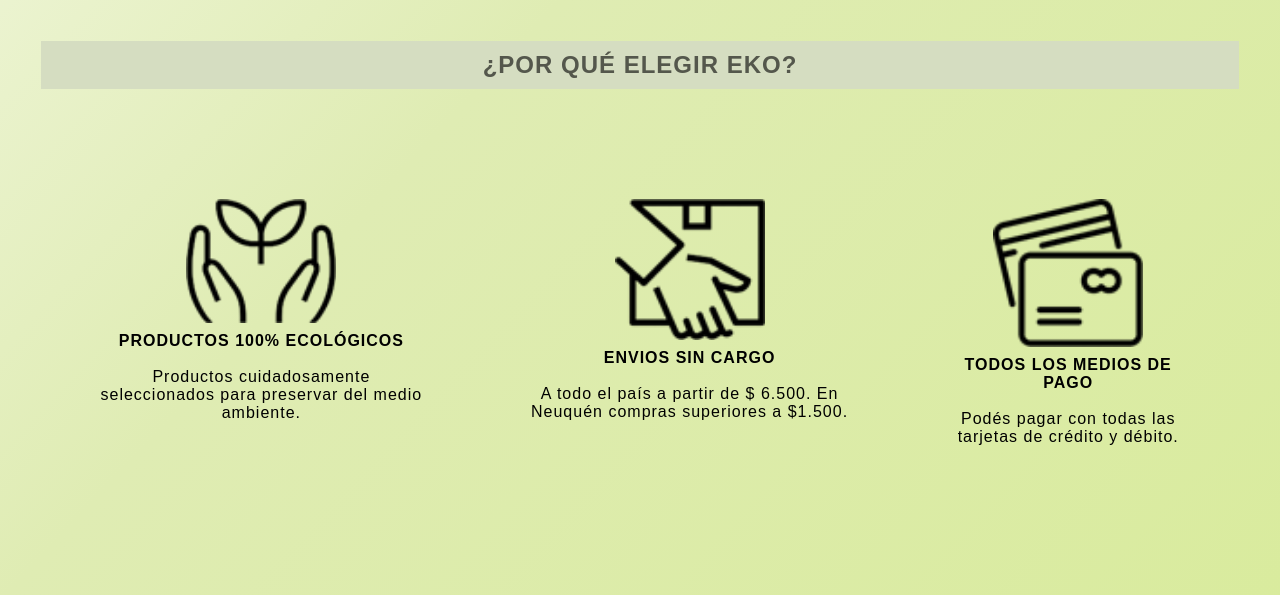
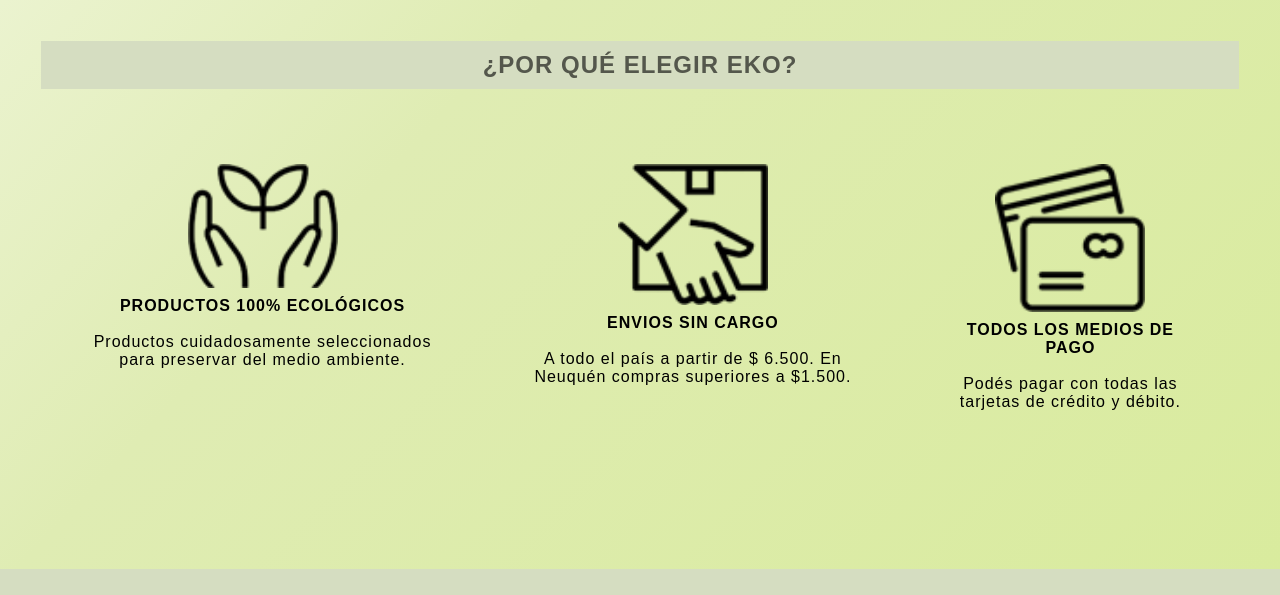
Before and after one commit to profbriandevita/proyectoweb, a plain HTML site: page index.html in a window 1280 px wide. Shown: the part 994-1589 px from the top of the page. Drawn offline with nearby package versions, Linux system fonts and the light colour scheme.

Commit message:
modificar

```diff
--- a/css/index.css
+++ b/css/index.css
@@ -93,7 +93,8 @@ div img {
 }
 
 .eko1 {
-    display: inline-flex;
+    display: flex;
+    flex-wrap: nowrap;
     justify-content: space-around;
 
 
@@ -101,7 +102,9 @@ div img {
 
 .eko2 {
     width: auto;
-    margin: 50px;
+    height: max-content;
+    margin: 40px;
+    text-align: center;
 }
 
 
```
Also changed, not shown: index.html (+0 -1 lines).
